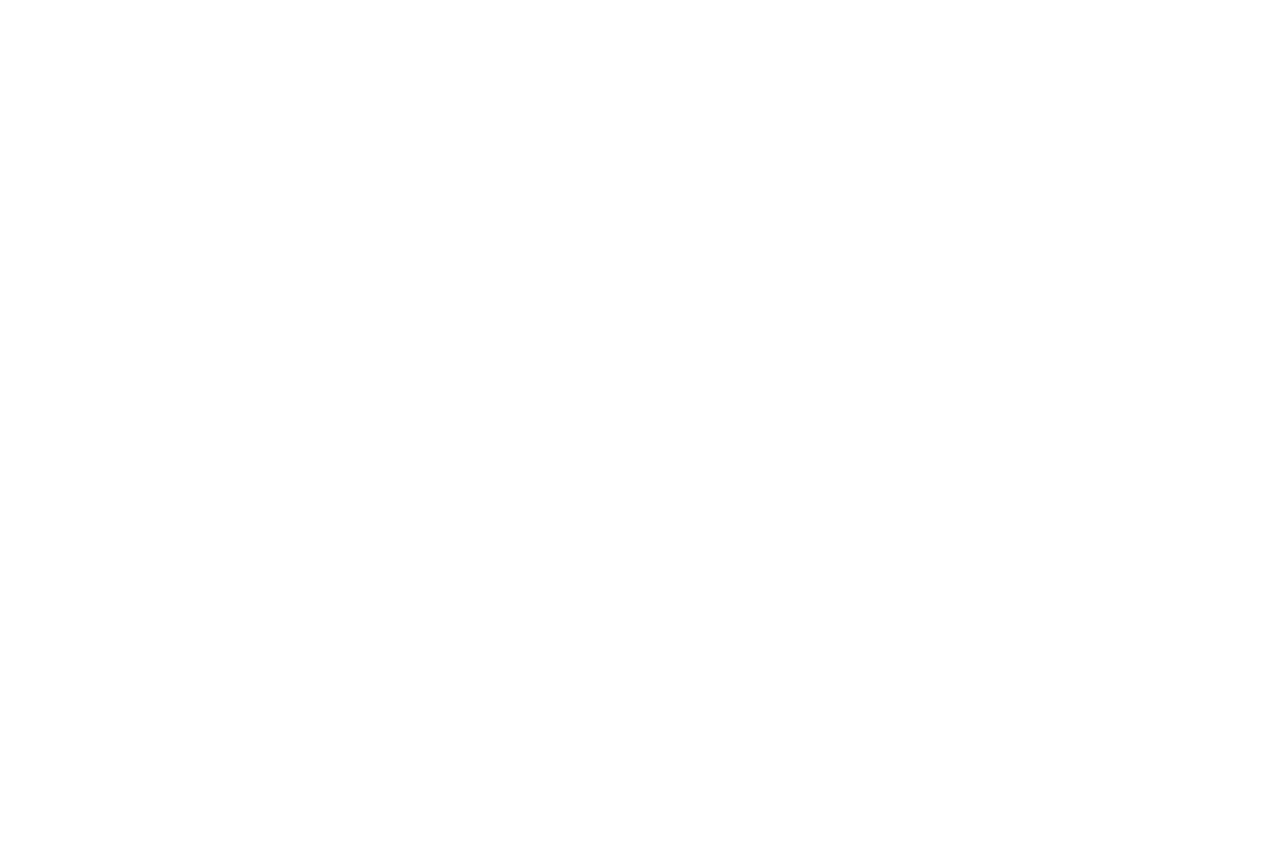
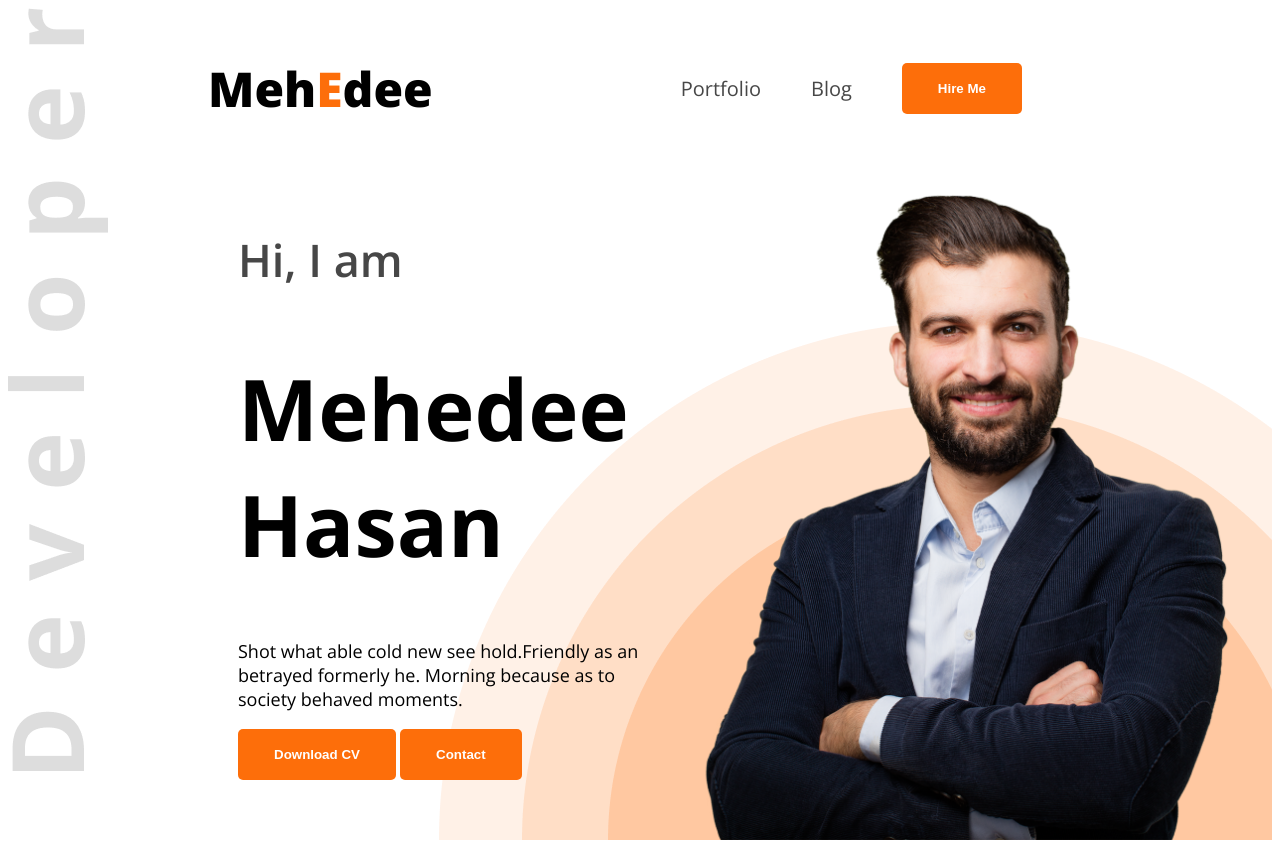
Before and after one commit to mehedee007/portfolio, a plain HTML site: page index.html in a window 1280 px wide. Before the commit the page ends 800 px from the top, so only its background shows below. Drawn offline with nearby package versions, Linux system fonts and the light colour scheme.

Commit message:
added background image and desgined the banner

```diff
--- a/index.html
+++ b/index.html
@@ -3,12 +3,31 @@
 <head>
     <meta charset="UTF-8">
     <meta name="viewport" content="width=device-width, initial-scale=1.0">
-    <title>Portfolio Website</title>
+    <title>Portfolio</title>
     <link rel="stylesheet" href="styles/portfolio.css">
 </head>
-<body>
-    <header>
-
+<body class="open-sans-normal">
+    <header class="header">
+        <nav>
+            <h3 class="nav-title">Meh<span class="nav-title-s">E</span>dee</h3>
+            <ul>
+                <li><a href="" class="dark-2">Portfolio</a></li>
+                <li><a href="" class="dark-2">Blog</a></li>
+                <li><button class="btn-primary">Hire Me</button></li>
+            </ul>
+        </nav>
+        <div class="banner">
+            <div class="banner-content">
+                <h4 class="banner-greetings dark-2">Hi, I  am</h4>
+                <h1 class="banner-title">Mehedee Hasan</h1>
+                <p class="banner-description">
+                    Shot what able cold new see hold.Friendly as an betrayed formerly he. Morning because as to society behaved moments.
+                </p>
+                <button class="btn-primary">Download CV</button>
+                <button class="btn-primary">Contact</button>
+            </div>
+            <img  class="banner-image" src="images/hardy.png" alt="Profile Image">
+        </div>
     </header>
     <main>
 
--- a/styles/portfolio.css
+++ b/styles/portfolio.css
@@ -0,0 +1,102 @@
+@import url('https://fonts.googleapis.com/css2?family=Open+Sans:ital,wght@0,300..800;1,300..800&display=swap');
+
+
+/* Header Styles */
+.header{
+    background-image: url(../images/developer.png), url('../images/header_bg.png');
+    background-repeat: no-repeat;
+    background-position: top left, bottom right;
+}
+
+
+/* Nav Styles */
+nav{
+    display: flex;
+    align-items: center;
+    justify-content: space-between;
+    margin: 0 200px;
+}
+
+nav ul{
+    display: flex;
+    align-items: center;
+}
+
+
+
+/* Shared Style */
+.dark-2{
+    color: #474747;
+
+}
+
+.btn-primary{
+    background-color: #FD6E0A;
+    font-weight: bold;
+    font-size: 20;
+    color: white;
+    padding: 18px 36px;
+    border-radius: 5px;
+    border: none;
+}
+
+ /* <uniquifier>: Use a unique and descriptive class name
+<weight>: Use a value from 300 to 800 */
+
+.open-sans-normal {
+  font-family: "Open Sans", sans-serif;
+  font-optical-sizing: auto;
+  font-weight: 300;
+  font-style: normal;
+  font-variation-settings:
+    "wdth" 100;
+}
+
+.nav-title{
+    font-weight: 800;
+    font-size: 48px;
+}
+.nav-title-s{
+    color: #FD6E0A;
+}
+
+
+nav ul li{
+    list-style: none;
+    margin-right: 50px;
+}
+
+nav li a {
+    text-decoration: none;
+    font-size: 20px;
+}
+
+
+/* Banner Styles */
+
+.banner{
+    display: flex;
+    justify-content: space-between;
+    margin: 0 35px 0 230px;
+}
+
+.banner-content{
+    max-width: 580px;
+}
+.banner-greetings{
+    font-size: 45px;
+    font-weight: 600;
+}
+
+.banner-title{
+    font-weight: bold;
+    font-size: 85px;
+}
+
+.banner-description{
+    font-size: 18px;
+}
+
+.banner-image{
+    width: 580px;
+}
```
